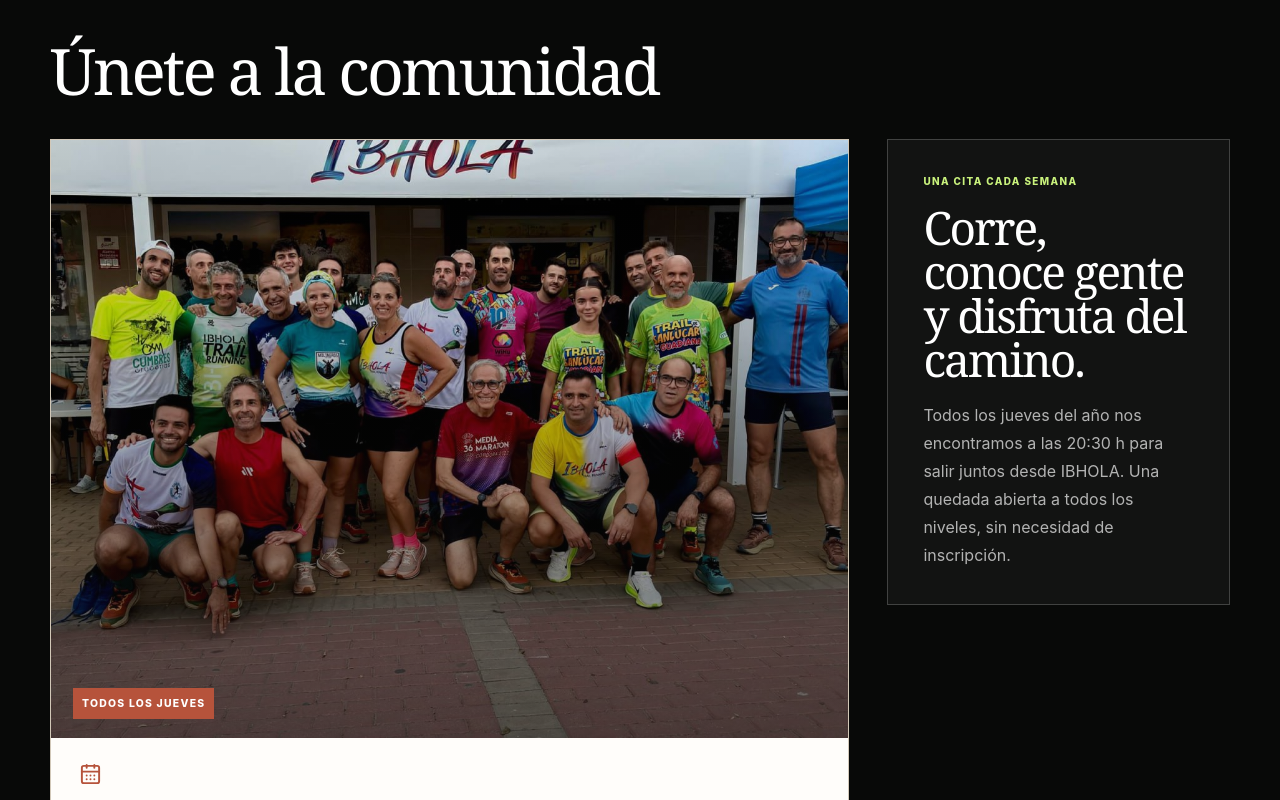
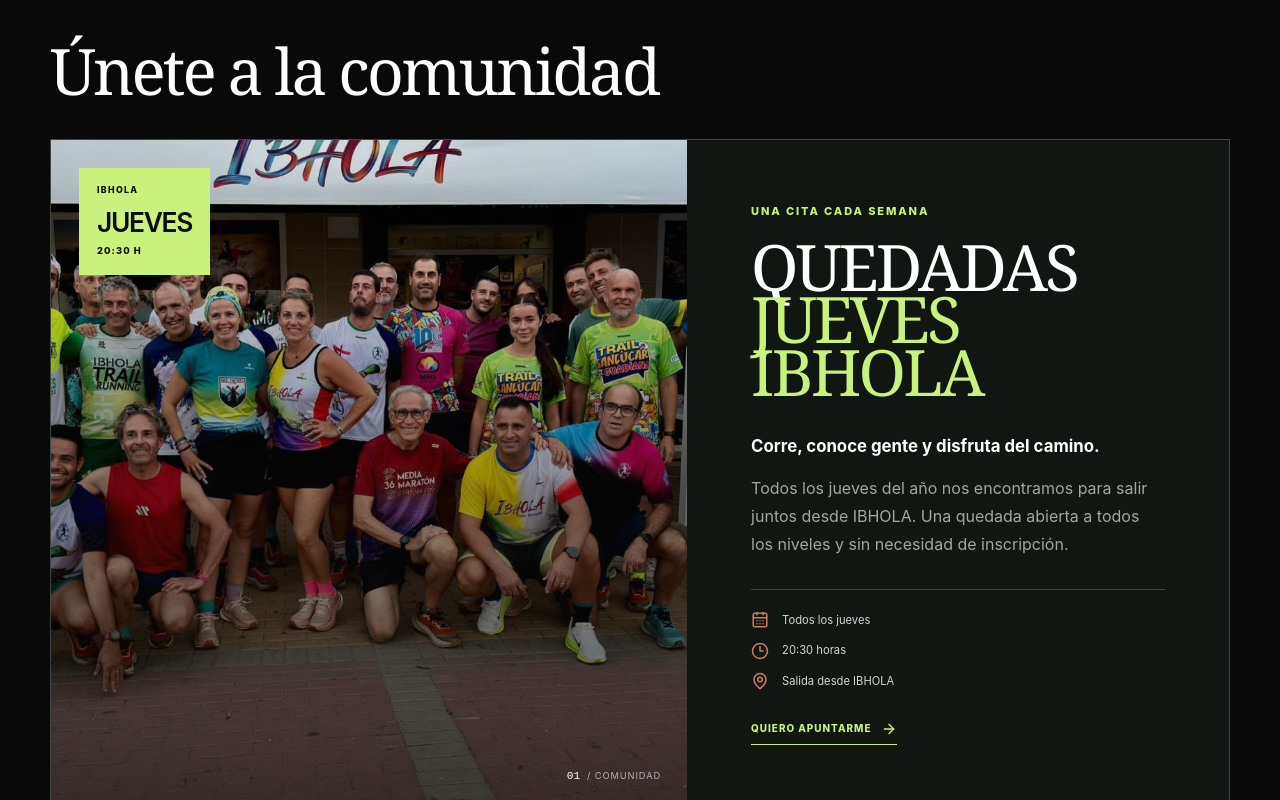
Before and after one commit to caporrfer/ibhola, a Next.js app: page /eventos in a window 1280 px wide. Shown: the part 680-1480 px from the top of the page. Built offline with nearby package versions, Linux system fonts and the light colour scheme; no server answers.

Commit message:
refactor: rediseña la sección de eventos

```diff
--- a/app/eventos/page.tsx
+++ b/app/eventos/page.tsx
@@ -1,5 +1,5 @@
 import Image from "next/image";
-import { CalendarDays, ExternalLink, MapPin } from "lucide-react";
+import { ArrowRight, CalendarDays, Clock3, ExternalLink, MapPin } from "lucide-react";
 import { InteriorPage } from "@/components/InteriorPage";
 
 export const metadata = { title: "Eventos | IBHOLA Trail Running" };
@@ -78,16 +78,27 @@
     <section className="content-section events-page">
       <div className="container">
         <div className="subheading"><h2>Únete a la comunidad</h2></div>
-        <div className="event-feature">
-          <Cards items={weeklyEvents} />
-          <div className="event-feature__copy">
+        <article className="event-spotlight">
+          <div className="event-spotlight__visual">
+            <Image src={weeklyEvents[0].image} alt={weeklyEvents[0].alt} fill sizes="(max-width: 800px) 100vw, 58vw" />
+            <div className="event-spotlight__stamp"><span>IBHOLA</span><strong>JUEVES</strong><small>20:30 H</small></div>
+            <p className="event-spotlight__count">01 <span>/ comunidad</span></p>
+          </div>
+          <div className="event-spotlight__body">
             <p className="eyebrow">Una cita cada semana</p>
-            <h3>Corre, conoce gente y disfruta del camino.</h3>
-            <p>Todos los jueves del año nos encontramos a las 20:30 h para salir juntos desde IBHOLA. Una quedada abierta a todos los niveles, sin necesidad de inscripción.</p>
+            <h3>Quedadas<br /><em>Jueves IBHOLA</em></h3>
+            <p className="event-spotlight__lead">Corre, conoce gente y disfruta del camino.</p>
+            <p className="event-spotlight__description">Todos los jueves del año nos encontramos para salir juntos desde IBHOLA. Una quedada abierta a todos los niveles y sin necesidad de inscripción.</p>
+            <div className="event-spotlight__details">
+              <div><CalendarDays size={18} aria-hidden="true" /><span>Todos los jueves</span></div>
+              <div><Clock3 size={18} aria-hidden="true" /><span>20:30 horas</span></div>
+              <div><MapPin size={18} aria-hidden="true" /><span>Salida desde IBHOLA</span></div>
+            </div>
+            <a className="event-spotlight__link" href="/preguntas-frecuentes/#contacto">Quiero apuntarme <ArrowRight size={16} aria-hidden="true" /></a>
           </div>
-        </div>
+        </article>
         <div className="event-gallery" aria-label="Galería de las Quedadas Jueves IBHOLA">
-          {weeklyPhotos.map(([image, alt]) => <div className="event-gallery__item" key={image}><Image src={image} alt={alt} fill sizes="(max-width: 600px) 50vw, (max-width: 900px) 33vw, 25vw" /></div>)}
+          {weeklyPhotos.map(([image, alt], index) => <div className={`event-gallery__item event-gallery__item--${index + 1}`} key={image}><Image src={image} alt={alt} fill sizes="(max-width: 600px) 100vw, (max-width: 900px) 33vw, 25vw" /></div>)}
         </div>
         <div className="subheading"><h2>Eventos anteriores</h2></div>
         <Cards items={past} />
--- a/app/globals.css
+++ b/app/globals.css
@@ -654,16 +654,27 @@
 .event-card__source:hover { color: var(--terracotta); }
 .event-photo-credits { margin-top: 30px; color: rgba(255,255,255,.48); font-size: .62rem; line-height: 1.6; }
 .event-photo-credits a { color: rgba(255,255,255,.72); text-decoration: underline; text-underline-offset: 3px; }
-.event-feature { display: grid; grid-template-columns: minmax(0, 1.4fr) minmax(260px, .6fr); gap: 38px; align-items: start; margin-bottom: 38px; }
-.event-feature .event-grid { grid-template-columns: 1fr; align-self: start; }
-.event-feature .event-grid article { min-height: 0; }
-.event-feature .event-card__image { aspect-ratio: 4 / 3; min-height: 0; }
-.event-feature .event-card__image img { object-fit: cover; }
-.event-feature__copy { display: flex; flex-direction: column; justify-content: center; padding: 35px; border: 1px solid rgba(255,255,255,.2); background: rgba(255,255,255,.04); }
-.event-feature__copy .eyebrow { margin: 0 0 18px; color: var(--pistachio-action); font-size: .62rem; font-weight: 800; letter-spacing: .14em; text-transform: uppercase; }
-.event-feature__copy h3 { margin: 0 0 20px; color: white; font-size: clamp(2rem, 3.6vw, 3.5rem); line-height: .95; }
-.event-feature__copy > p:last-child { margin: 0; color: rgba(255,255,255,.68); line-height: 1.75; }
-.event-gallery { display: grid; grid-template-columns: repeat(3, 1fr); gap: 8px; margin-bottom: 110px; }
+.event-spotlight { display: grid; grid-template-columns: minmax(0, 1.08fr) minmax(360px, .92fr); border: 1px solid rgba(255,255,255,.2); background: #111612; }
+.event-spotlight__visual { min-height: 570px; position: relative; overflow: hidden; background: #20261f; }
+.event-spotlight__visual::after { content: ""; position: absolute; inset: 0; background: linear-gradient(180deg, rgba(8,9,8,.08), rgba(8,9,8,.7)); pointer-events: none; }
+.event-spotlight__visual img { object-fit: cover; }
+.event-spotlight__stamp { position: absolute; z-index: 1; top: 28px; left: 28px; display: flex; flex-direction: column; align-items: flex-start; padding: 15px 18px 17px; background: var(--pistachio-action); color: #080908; }
+.event-spotlight__stamp span { margin-bottom: 13px; font-size: .55rem; font-weight: 850; letter-spacing: .15em; }
+.event-spotlight__stamp strong { font-size: 1.65rem; font-weight: 600; letter-spacing: -.05em; line-height: .9; }
+.event-spotlight__stamp small { margin-top: 8px; font-size: .58rem; font-weight: 800; letter-spacing: .12em; }
+.event-spotlight__count { position: absolute; z-index: 1; right: 26px; bottom: 23px; margin: 0; color: white; font-family: monospace; font-size: .7rem; }
+.event-spotlight__count span { color: rgba(255,255,255,.62); font-family: var(--sans); font-size: .58rem; letter-spacing: .1em; text-transform: uppercase; }
+.event-spotlight__body { display: flex; flex-direction: column; justify-content: center; padding: clamp(30px, 5vw, 68px); }
+.event-spotlight__body .eyebrow { margin: 0 0 22px; color: var(--pistachio-action); }
+.event-spotlight__body h3 { margin: 0; color: white; font-size: clamp(3rem, 5vw, 5.4rem); line-height: .82; text-transform: uppercase; }
+.event-spotlight__body h3 em { color: var(--pistachio-action); font-style: normal; }
+.event-spotlight__lead { margin: 35px 0 13px; color: white; font-size: 1.05rem; font-weight: 650; }
+.event-spotlight__description { max-width: 420px; margin: 0; color: rgba(255,255,255,.62); line-height: 1.75; }
+.event-spotlight__details { display: grid; gap: 12px; margin-top: 31px; padding-top: 21px; border-top: 1px solid rgba(255,255,255,.2); }
+.event-spotlight__details div { display: flex; align-items: center; gap: 13px; color: rgba(255,255,255,.82); font-size: .7rem; }
+.event-spotlight__details svg { flex: 0 0 auto; color: var(--terracotta-light); }
+.event-spotlight__link { display: inline-flex; align-items: center; gap: 10px; width: fit-content; margin-top: 30px; padding-bottom: 7px; border-bottom: 1px solid var(--pistachio-action); color: var(--pistachio-action); font-size: .62rem; font-weight: 800; letter-spacing: .1em; text-transform: uppercase; }
+.event-gallery { display: grid; grid-template-columns: 1.2fr .9fr .9fr; gap: 8px; margin: 8px 0 110px; }
 .event-gallery__item { aspect-ratio: 1.35 / 1; min-height: 0; position: relative; overflow: hidden; background: #20261f; }
 .event-gallery__item img { object-fit: cover; transition: transform .45s cubic-bezier(.2,.75,.2,1); }
 .event-gallery__item:hover img { transform: scale(1.045); }
@@ -860,9 +871,9 @@
   .catalog-process > .container > header { grid-template-columns: 1fr 1fr; }
   .catalog-process header .catalog-kicker { grid-column: 1 / -1; }
   .catalog-process__grid { grid-template-columns: 1fr 1fr; }
-  .event-grid { grid-template-columns: 1fr 1fr; }
-  .event-feature { grid-template-columns: 1fr; gap: 18px; }
-  .event-feature__copy { padding: 28px; }
+  .event-spotlight { grid-template-columns: 1fr 1fr; }
+  .event-spotlight__visual { min-height: 500px; }
+  .event-spotlight__body { padding: 32px; }
   .event-gallery { grid-template-columns: repeat(3, 1fr); grid-auto-rows: 150px; }
 }
 
@@ -875,6 +886,8 @@
   .catalog-feature__brands { grid-column: auto; }
   .catalog-process > .container > header, .catalog-index__heading { grid-template-columns: 1fr; gap: 25px; }
   .catalog-process header .catalog-kicker { grid-column: auto; }
+  .event-spotlight { grid-template-columns: 1fr; }
+  .event-spotlight__visual { min-height: 520px; }
 }
 
 @media (max-width: 600px) {
```
